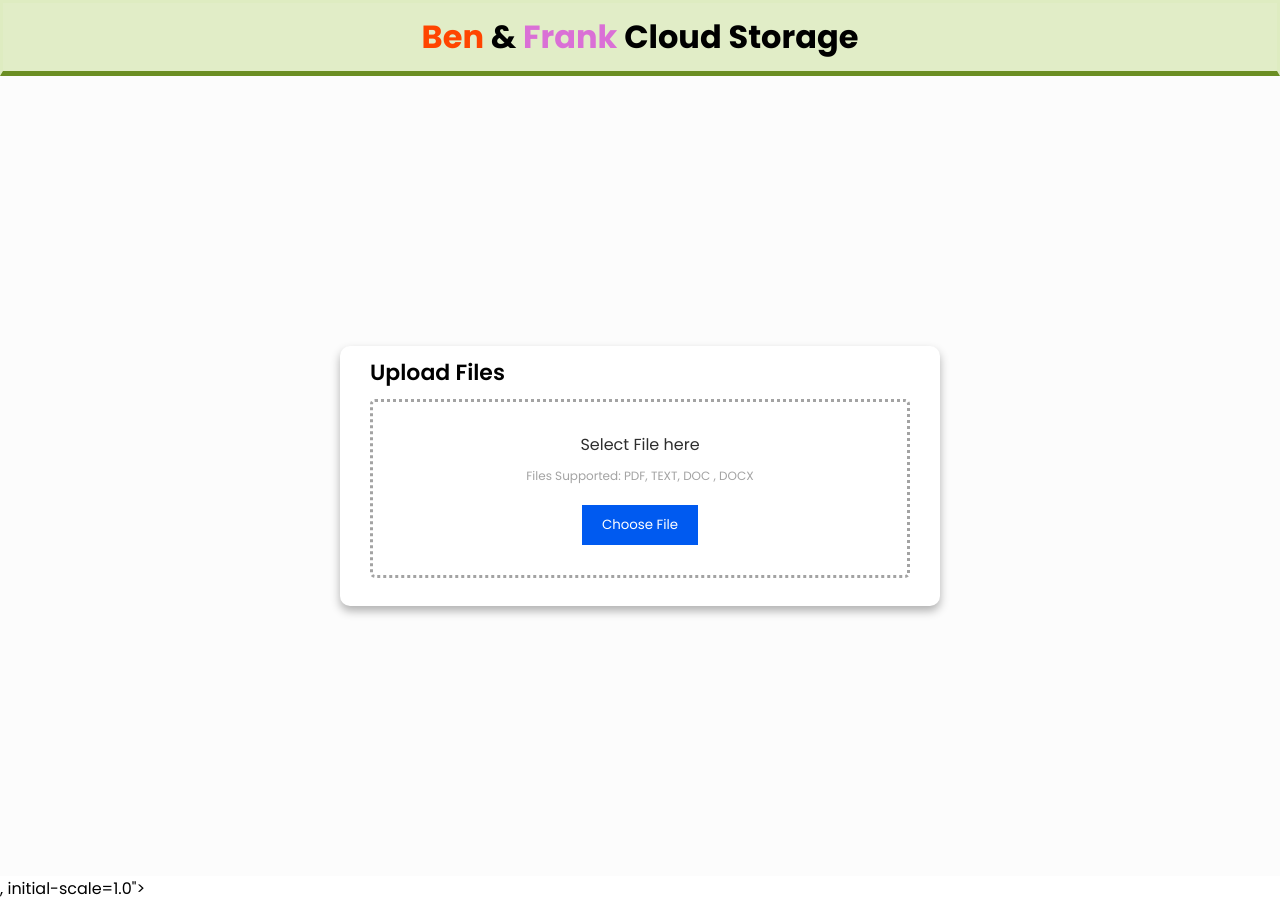
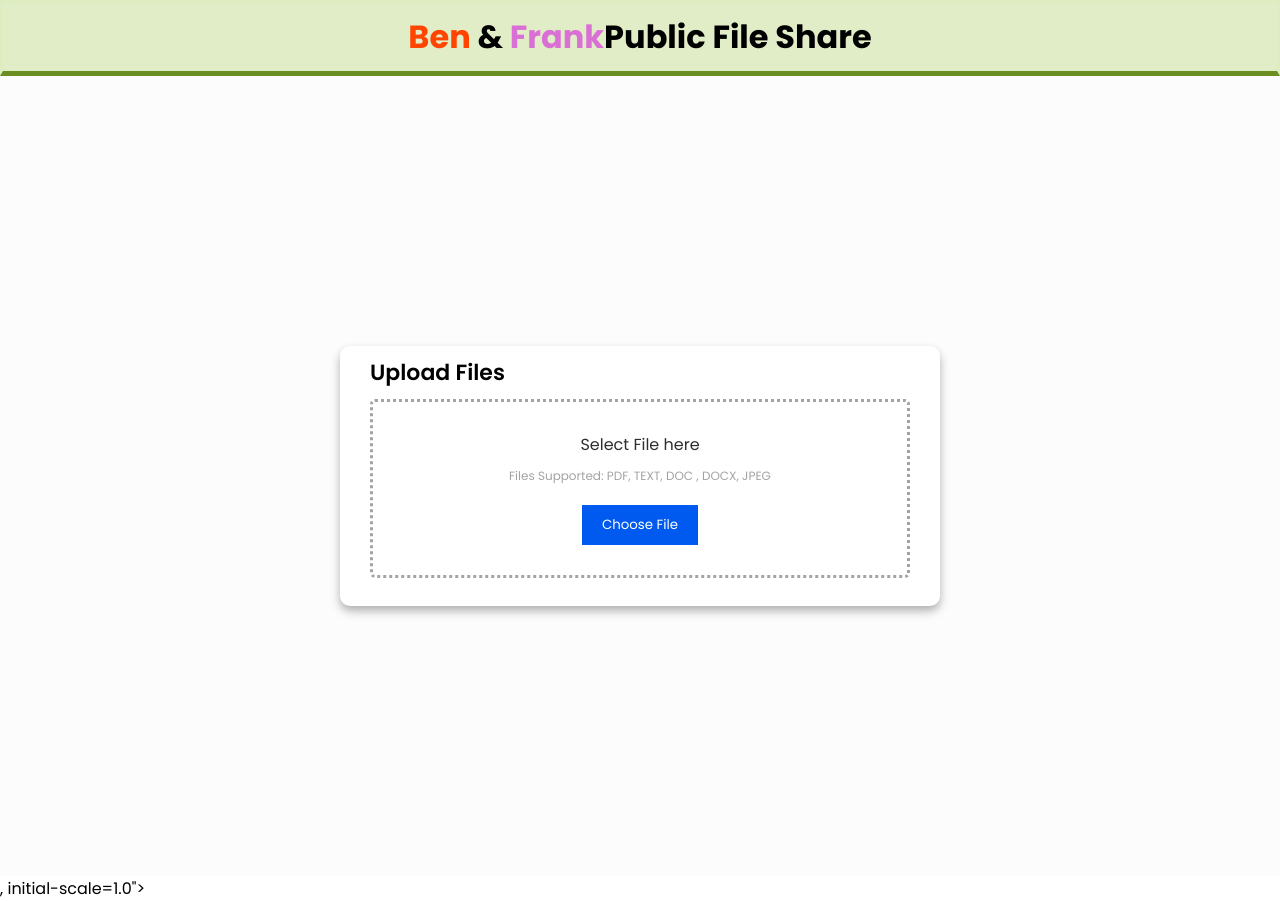
Before and after one commit to ebengems/ebengems.webstack_portfolio_project, a plain HTML site: page index.html in a window 1280 px wide. Drawn offline with Linux system fonts and the light colour scheme.

Commit message:
Update index.html

```diff
--- a/index.html
+++ b/index.html
@@ -11,7 +11,7 @@
 </head>
 <body>
     <div class="header">
-        <h1><span class="span1"> Ben </span> & <span class="span2"> Frank</span> Cloud Storage</h1>
+        <h1><span class="span1"> Ben </span> & <span class="span2"> Frank</span>Public File Share </h1>
         </h1>
     </div>
 
@@ -22,7 +22,7 @@
             <header>
               <h4>Select File here</h4>
             </header>
-            <p>Files Supported: PDF, TEXT, DOC , DOCX</p>
+            <p>Files Supported: PDF, TEXT, DOC , DOCX, JPEG </p>
             <input type="file" hidden accept=".doc,.docx,.pdf" id="fileID" style="display:none;">
             <button class="btn">Choose File</button>
           </div>
```
